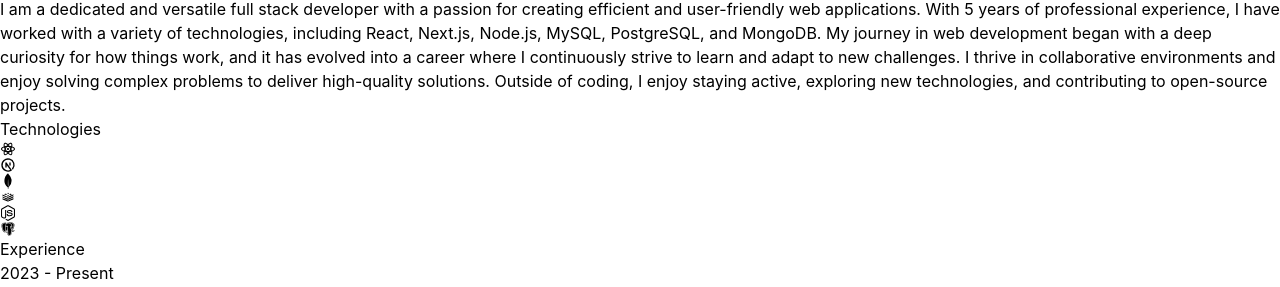
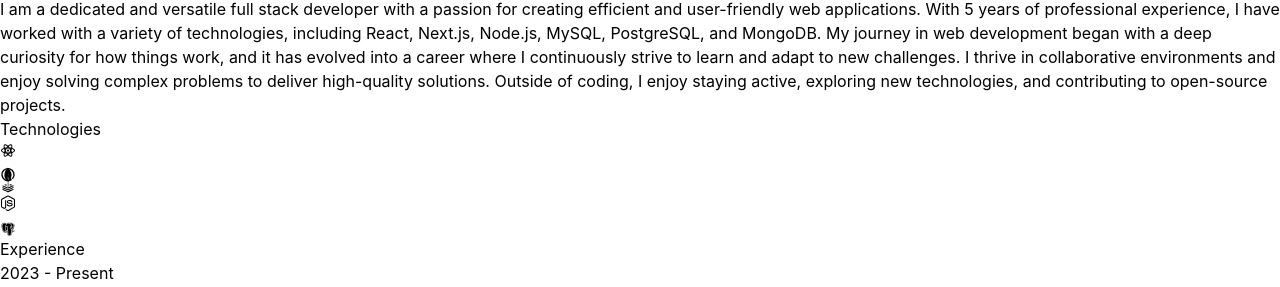
Before and after one commit to Szkrishna/My-Portfolio, a React (Vite) app: page / in a window 1280 px wide. Shown: the part 1297-1584 px from the top of the page. Built offline with nearby package versions, Linux system fonts and the light colour scheme.

Commit message:
adding animation to the technologies component

```diff
--- a/src/components/Technologies.jsx
+++ b/src/components/Technologies.jsx
@@ -5,30 +5,44 @@ import {SiMongodb} from "react-icons/si";
 import {DiRedis} from "react-icons/di";
 import {FaNodeJs} from "react-icons/fa";
 import {BiLogoPostgresql} from "react-icons/bi";
+import {motion} from "framer-motion";
+
+const iconVarients = (duration) => ({
+    initial: {y: -10},
+    animate: {
+        y: [10, -10],
+        transition: {
+            duration: duration,
+            ease: "linear",
+            repeat: Infinity,
+            repeatType: "reverse"
+        }
+    }
+})
 
 const Technologies = () => {
     return (
         <div className="border-b border-neutral-800 pb-24">
             <h2 className="my-20 text-center text-4xl">Technologies</h2>
             <div className="flex flex-wrap items-center justify-center gap-4">
-                <div className="rounded-2xl border-4 border-neutral-800 p-4">
+                <motion.div variants={iconVarients(2.5)} initial="initial" animate="animate" className="rounded-2xl border-4 border-neutral-800 p-4">
                     <RiReactjsLine className="text-7xl text-cyan-400" />
-                </div>
-                <div className="rounded-2xl border-4 border-neutral-800 p-4">
+                </motion.div>
+                <motion.div variants={iconVarients(3)} initial="initial" animate="animate" className="rounded-2xl border-4 border-neutral-800 p-4">
                     <TbBrandNextjs className="text-7xl" />
-                </div>
-                <div className="rounded-2xl border-4 border-neutral-800 p-4">
+                </motion.div>
+                <motion.div variants={iconVarients(5)} initial="initial" animate="animate" className="rounded-2xl border-4 border-neutral-800 p-4">
                     <SiMongodb className="text-7xl text-green-500" />
-                </div>
-                <div className="rounded-2xl border-4 border-neutral-800 p-4">
+                </motion.div>
+                <motion.div variants={iconVarients(2)} initial="initial" animate="animate" className="rounded-2xl border-4 border-neutral-800 p-4">
                     <DiRedis className="text-7xl text-red-700" />
-                </div>
-                <div className="rounded-2xl border-4 border-neutral-800 p-4">
+                </motion.div>
+                <motion.div variants={iconVarients(6)} initial="initial" animate="animate" className="rounded-2xl border-4 border-neutral-800 p-4">
                     <FaNodeJs className="text-7xl text-green-500" />
-                </div>
-                <div className="rounded-2xl border-4 border-neutral-800 p-4">
+                </motion.div>
+                <motion.div variants={iconVarients(4)} initial="initial" animate="animate" className="rounded-2xl border-4 border-neutral-800 p-4">
                     <BiLogoPostgresql className="text-7xl text-sky-700" />
-                </div>
+                </motion.div>
             </div>
         </div>
     )
```
